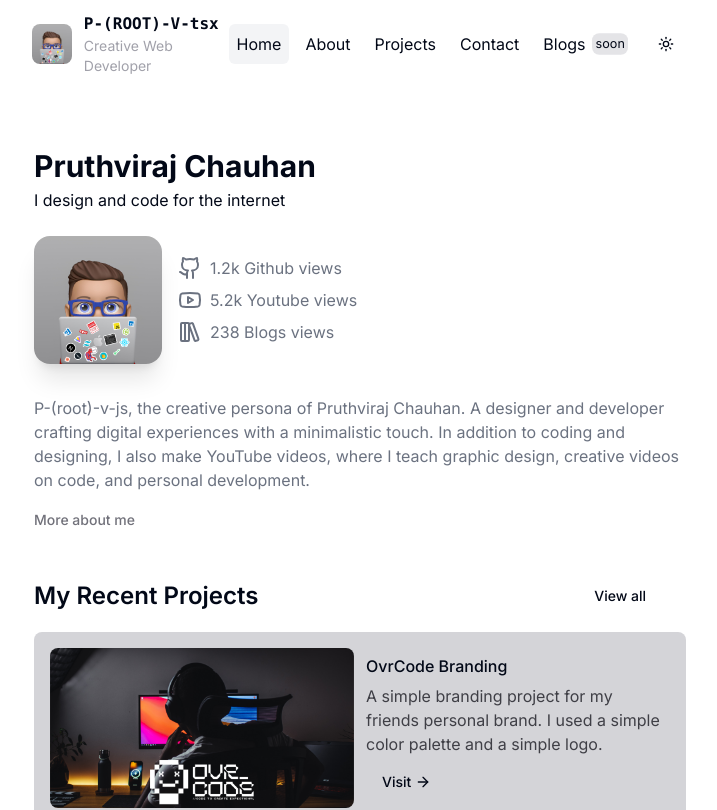
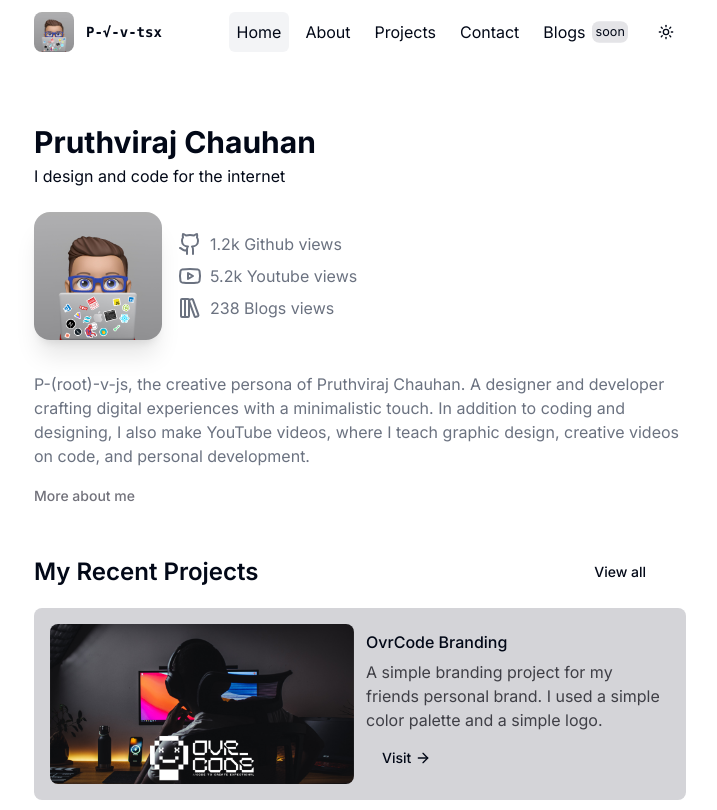
Before and after one commit to pRootV-tsx/portfolio, a Next.js app: page / in a window 1280 px wide. Shown: the top 810 px of the page, without its empty margins (280-997 px from the left). Built offline with nearby package versions, Linux system fonts and the light colour scheme.

Commit message:
fix logo text

```diff
--- a/components/Navbar.tsx
+++ b/components/Navbar.tsx
@@ -20,9 +20,11 @@ export const Navbar = () => {
 					src={aboutImages[0].image}
 					alt={aboutImages[0].alt}
 				/>
-				<div className="flex flex-col items-start justify-center">
-					<pre className="font-semibold select-none">P-(ROOT)-V-tsx</pre>
-					<p className="text-sm text-zinc-400">Creative Web Developer</p>
+				<div className="flex flex-col text-sm items-start justify-center">
+					<pre className="font-semibold select-none">P-√-v-tsx</pre>
+					<p className="md:hidden text-sm text-zinc-400">
+						Creative Web Developer
+					</p>
 				</div>
 			</Link>
 			<div className="flex gap-2 items-center justify-center ">
```
